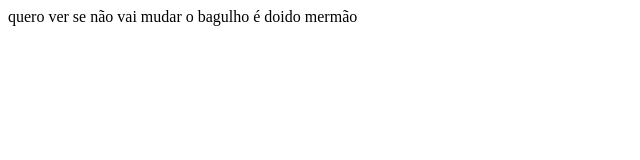
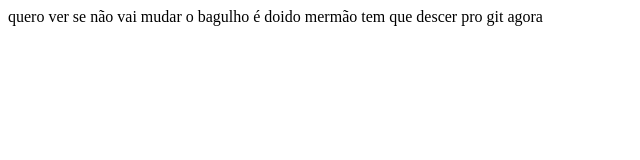
Before and after one commit to William-05/roboticapratica, a plain HTML site: page public_html/index.html in a window 1280 px wide. Shown: the whole page, without its empty margins (0-640 px from the left). Drawn offline with Linux system fonts and the light colour scheme.

Commit message:
tem que descer pro git agora

```diff
--- a/public_html/index.html
+++ b/public_html/index.html
@@ -7,6 +7,7 @@
     <title>Modifiquei na faculdade</title>
     quero ver se não vai mudar
     o bagulho é doido mermão
+    tem que descer pro git agora
 </head>
 <body>
 
```
